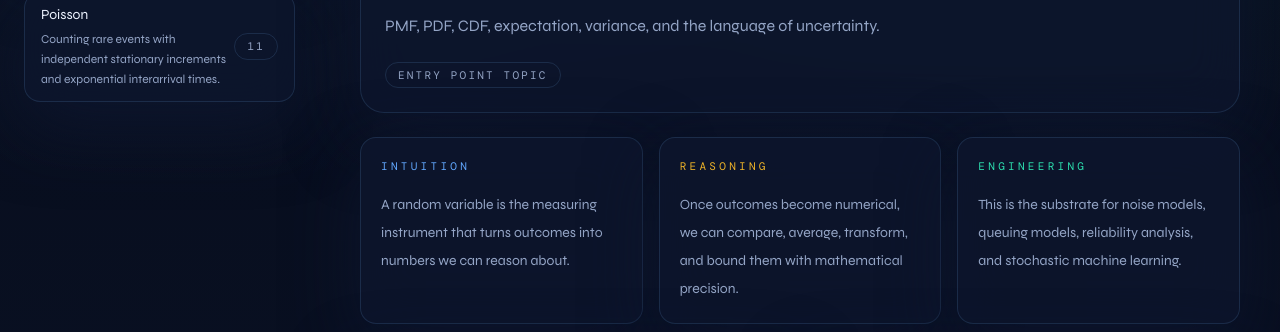
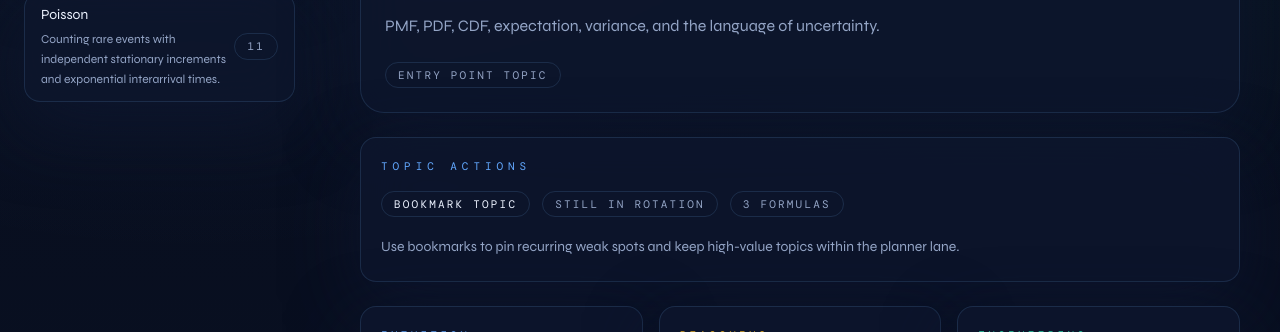
Before and after one commit to someshbharathwaj-ops/Probability, a Next.js app: page / in a window 1280 px wide. Shown: the part 1860-2192 px from the top of the page. Built offline with nearby package versions, Linux system fonts and the light colour scheme; a web font is replaced by a local one.

Commit message:
feat(ui): surface bookmark state on topic pages

```diff
--- a/src/features/learning/components/learning/topic-page.tsx
+++ b/src/features/learning/components/learning/topic-page.tsx
@@ -1,13 +1,20 @@
 import { ConceptModule } from "@/features/learning/components/learning/concept-module";
 import { FormulaCard } from "@/features/learning/components/learning/formula-card";
+import { TopicActions } from "@/features/learning/components/learning/topic-actions";
 import { FormulaCardItem, Topic } from "@/features/learning/domain/types";
 
 export function TopicPage({
   topic,
   formulas,
+  isBookmarked,
+  isCompleted,
+  onToggleBookmark,
 }: {
   topic: Topic;
   formulas: FormulaCardItem[];
+  isBookmarked: boolean;
+  isCompleted: boolean;
+  onToggleBookmark: (topicId: Topic["id"]) => void;
 }) {
   return (
     <section className="space-y-6">
@@ -29,6 +36,12 @@ export function TopicPage({
           )}
         </div>
       </div>
+      <TopicActions
+        topic={topic}
+        isBookmarked={isBookmarked}
+        isCompleted={isCompleted}
+        onToggleBookmark={onToggleBookmark}
+      />
       <ConceptModule topic={topic} />
       {formulas.length > 0 ? (
         <div className="grid gap-4 xl:grid-cols-2">
```
